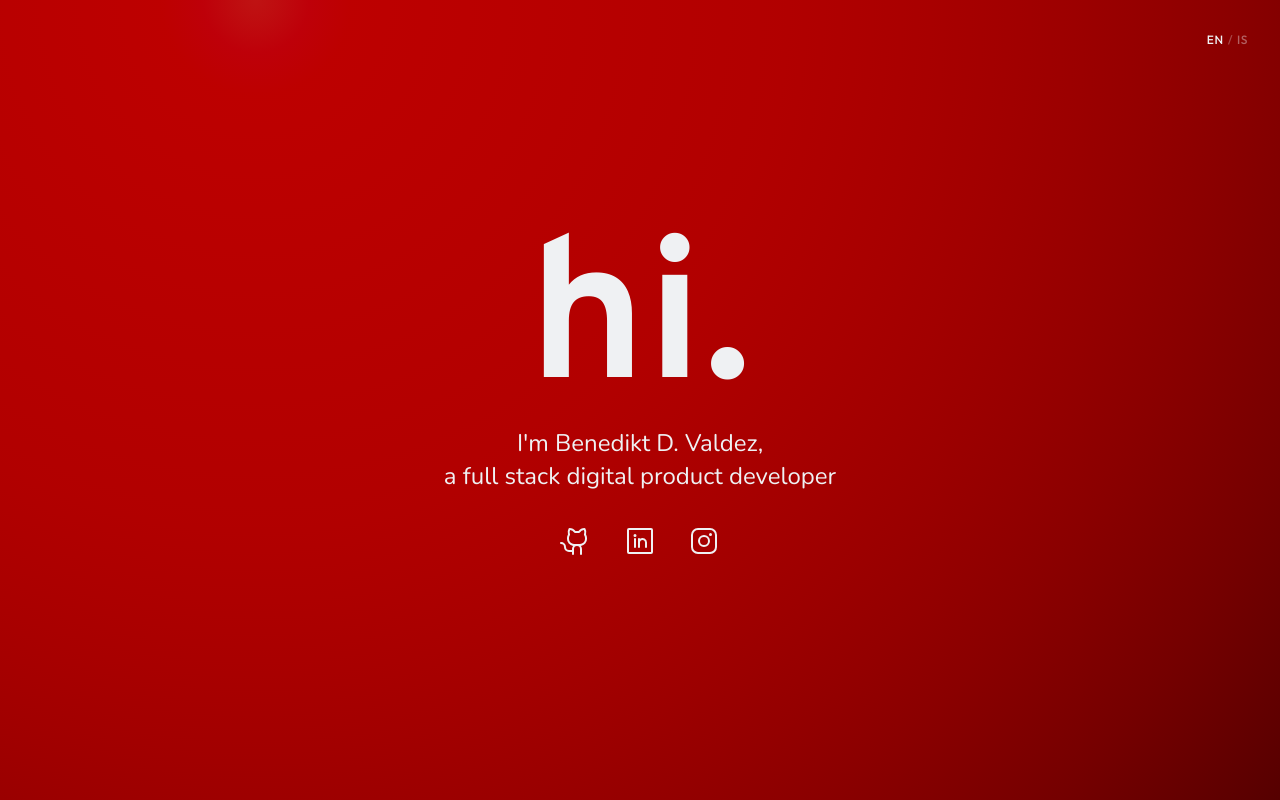
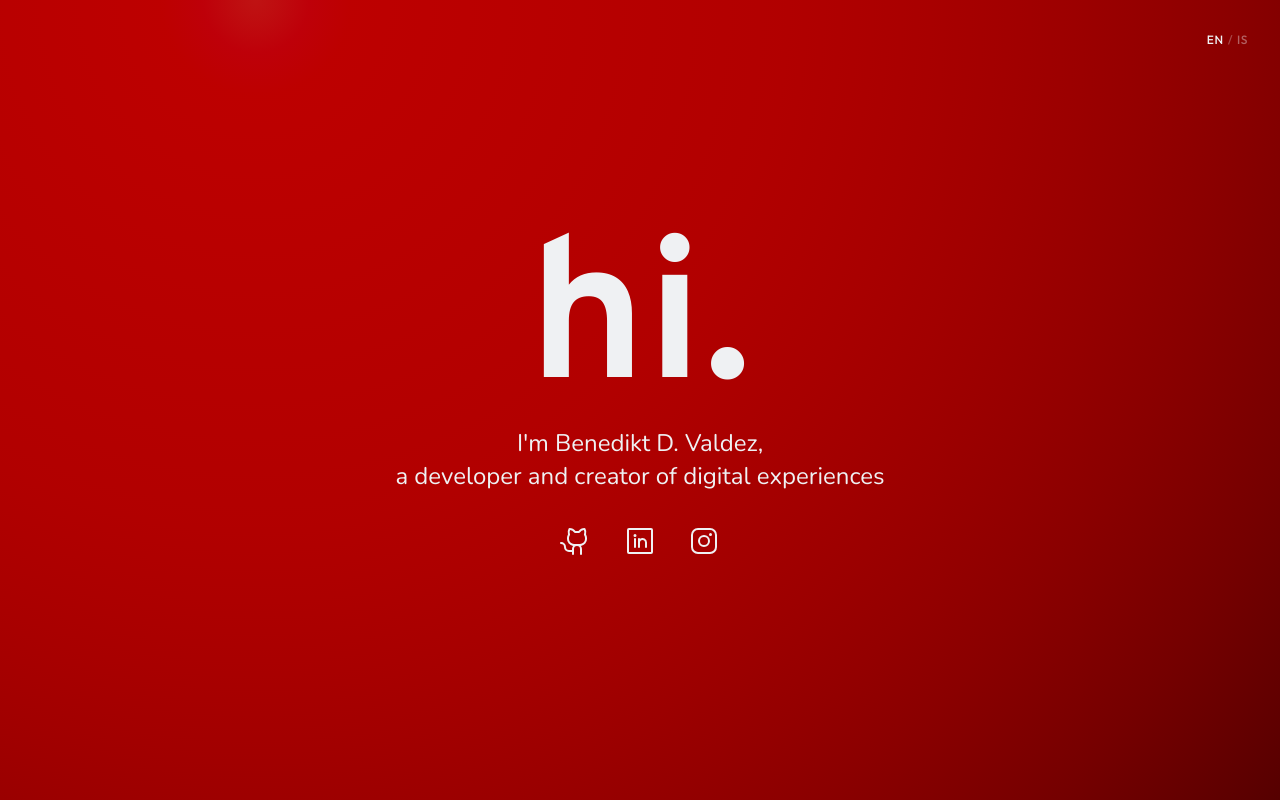
Before and after one commit to benediktvaldez/web, a Next.js app: page /en in a window 1280 px wide. Built offline with nearby package versions, Linux system fonts and the light colour scheme.

Commit message:
style: update tagline to "developer and creator of digital experiences"

```diff
--- a/src/i18n/dictionaries/en.ts
+++ b/src/i18n/dictionaries/en.ts
@@ -8,7 +8,7 @@ const en = {
   home: {
     greeting: "hi.",
     tagline: "I'm Benedikt D. Valdez,",
-    taglineLine2: "a full stack digital product developer",
+    taglineLine2: "a developer and creator of digital experiences",
   },
   about: {
     title: "About",
--- a/src/i18n/dictionaries/is.ts
+++ b/src/i18n/dictionaries/is.ts
@@ -10,7 +10,7 @@ const is: Dictionary = {
   home: {
     greeting: "hæ.",
     tagline: "Ég er Benedikt D. Valdez,",
-    taglineLine2: "full stack stafrænn vöruþróunarmaður",
+    taglineLine2: "forritari og skapari stafrænna upplifana",
   },
   about: {
     title: "Um",
```
